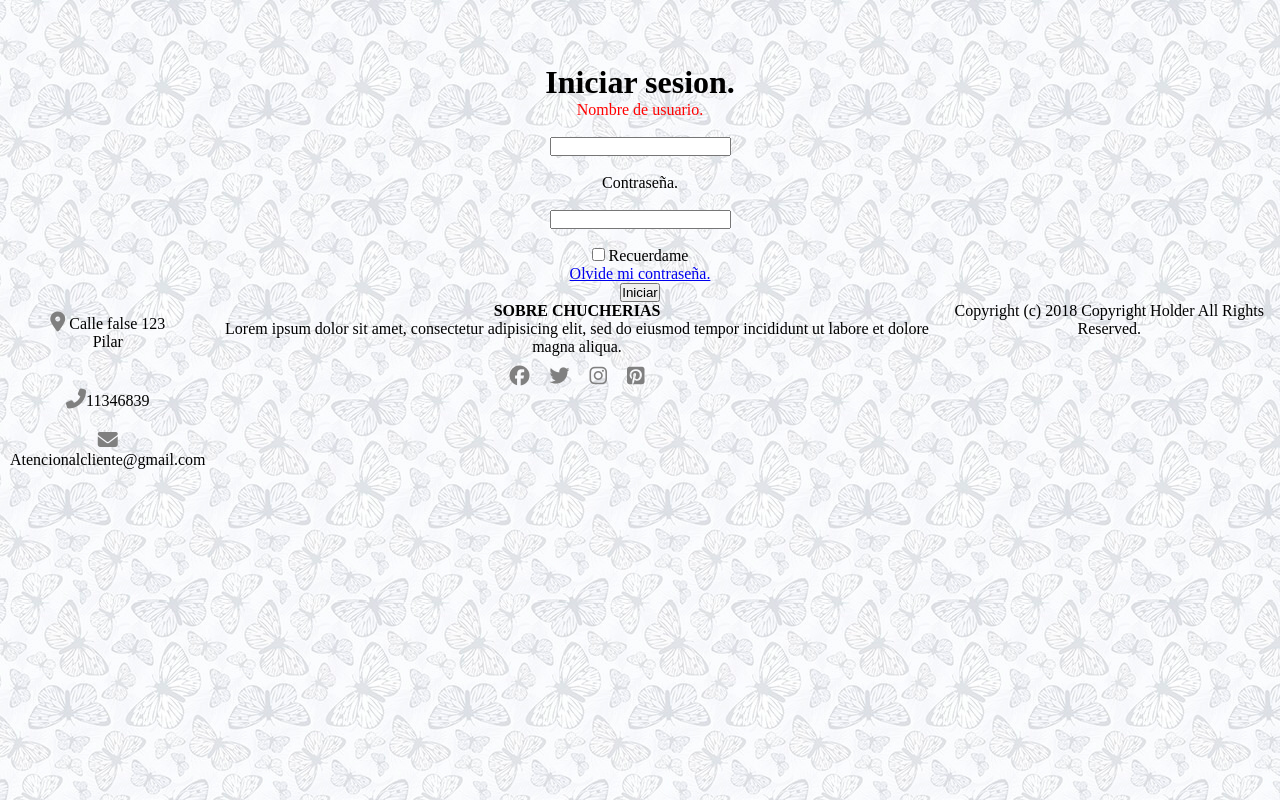
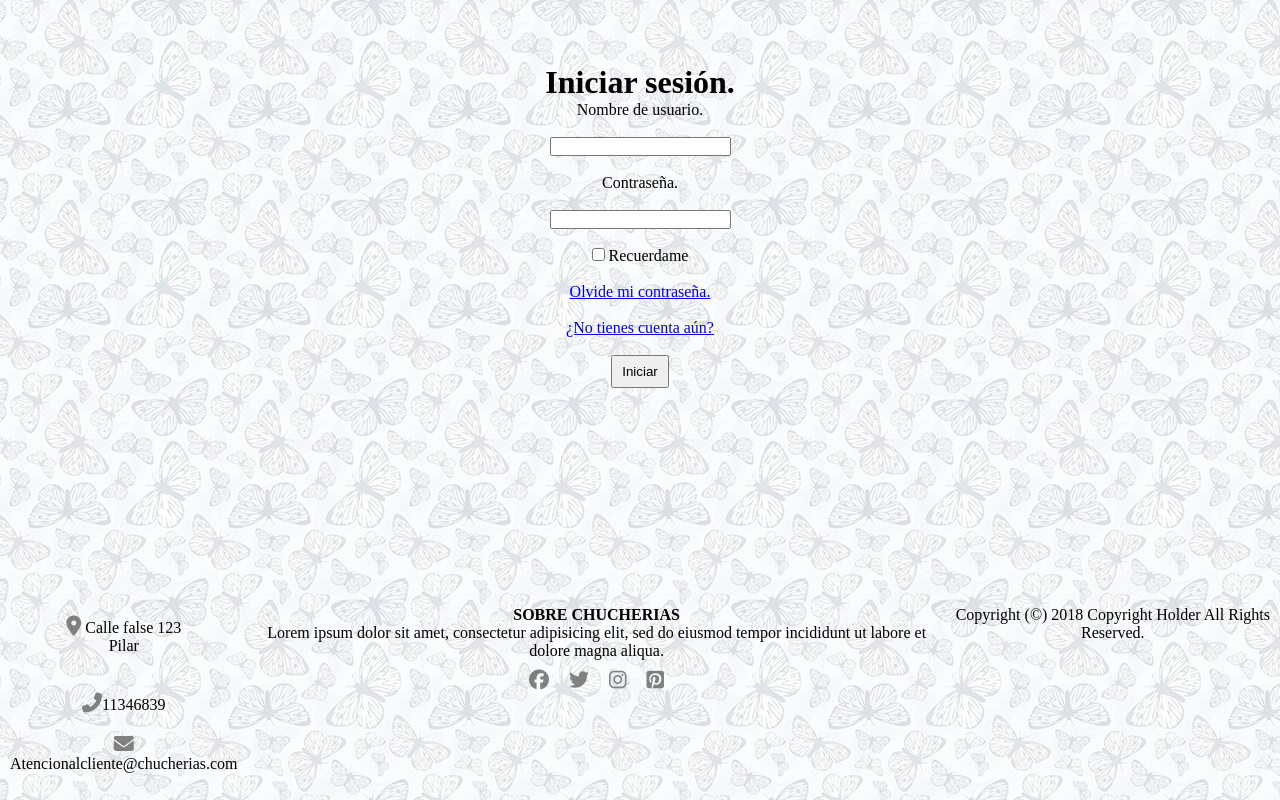
Before and after one commit to sebamoccagatta/proyecto-readme-, a PHP site: page /iniciar_sesion.php in a window 1280 px wide. Run offline with PHP 8.4, Linux system fonts and the light colour scheme; some libraries are stand-ins or nearby versions.

Commit message:
juntos por el cambio

```diff
--- a/css/stilos.css
+++ b/css/stilos.css
@@ -42,9 +42,6 @@ nav img{
 }
 .paise{
   width: 173px;
-}
-.nombredeusuario{
-  color: red;
 }
 /* desplegable */
 .desplegable{
@@ -112,10 +109,10 @@ article div img{
   justify-content: flex-start;
 }
 /* articulos */
-@media query {
-
+/* Retoques en el registro */
+.loginbutton button{
+  padding: 7px 9px;
 }
-
 
 /* footer */
 .footer-conteiner{
@@ -123,6 +120,7 @@ article div img{
   height: 30vh;
   display: inline-flex;
   text-align: center;
+  margin-top: 55px;
   }
 .caja1{
   width:25%;
@@ -180,6 +178,8 @@ footer ul{
   overflow: hidden;
   display: inline-flex;
   text-align: center;
+  position: absolute;
+   bottom:10px;
 }
 i{
   color: grey;
--- a/iniciar_sesion.php
+++ b/iniciar_sesion.php
@@ -12,7 +12,7 @@
   </head>
   <body>
     <div class="contenedor">
-    <h1>Iniciar sesion.</h1>
+    <h1>Iniciar sesión.</h1>
     <form class="login" action="index.html" method="post">
 
       <label class="nombredeusuario" for="Usuario">Nombre de usuario.</label><br>
@@ -22,22 +22,23 @@
       <div>
         <input type="checkbox" name="Recuerdame">
         <label for="login-remember">Recuerdame</label>
-      </div>
-      <a href="#">Olvide mi contraseña.</a>
-      <a href="index.html"> <button type="submit" name="Iniciar">Iniciar</button> </a>
+      </div><br>
+      <a href="#">Olvide mi contraseña.</a><br>
+      <a href="register.php">¿No tienes cuenta aún?</a><br>
+      <a class="loginbutton" href="index.html"> <button type="submit" name="Iniciar">Iniciar</button> </a>
 
     </form>
   </div>
   <footer>
     <div class="footer-simple">
-      <div class="cajaa">
+      <div class="loginfooter1">
           <ul class="ula">
             <li><a href="#"><i class="fas fa-map-marker-alt"></i></a> Calle false 123<br> Pilar </li><br>
             <li><a href="#"><i class="fas fa-phone-alt"></i></a>11346839</li>
-            <li><a href="#"><i class="fas fa-envelope"></i></a>Atencionalcliente@gmail.com</li>
+            <li><a href="#"><i class="fas fa-envelope"></i></a>Atencionalcliente@chucherias.com</li>
           </ul>
       </div>
-      <div class="cajab">
+      <div class="loginfooter2">
         <h4>SOBRE CHUCHERIAS</h4>
         <p>Lorem ipsum dolor sit amet, consectetur adipisicing elit, sed do eiusmod tempor incididunt ut labore et dolore magna aliqua.</p>
         <ul>
@@ -48,8 +49,8 @@
         </ul>
 
       </div>
-      <div class="copy">
-        Copyright (c) 2018 Copyright Holder All Rights Reserved.
+      <div class="loginfooter3">
+        Copyright (©) 2018 Copyright Holder All Rights Reserved.
       </div>
     </div>
   </footer>
```
